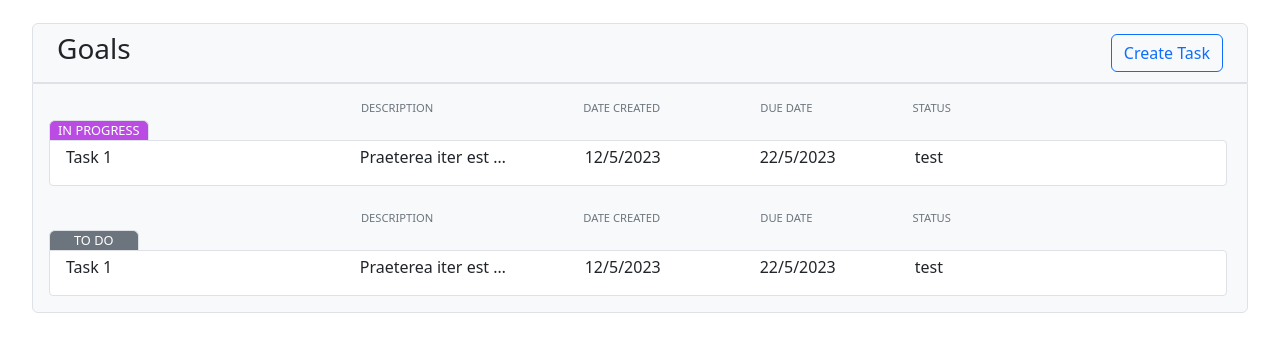
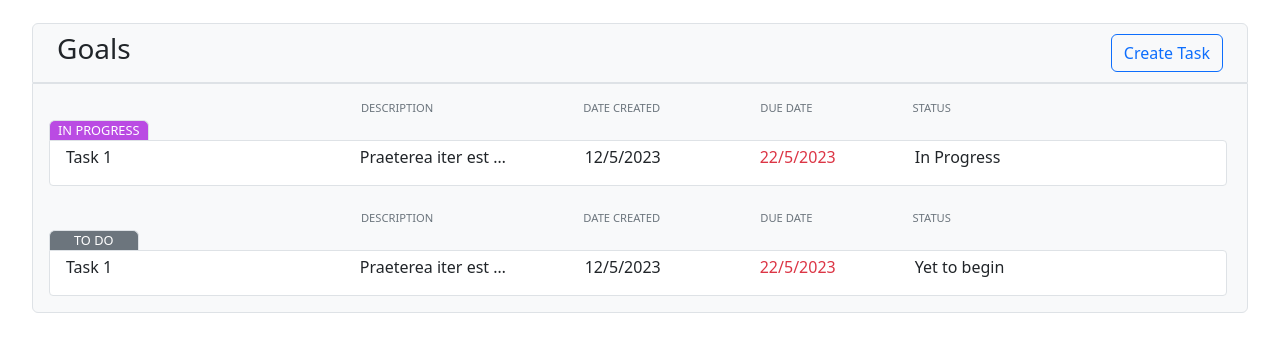
Before and after one commit to Benedictteo05/Personal, a plain HTML site: page index.html in a window 1280 px wide. Shown: the part 89-440 px from the top of the page. Drawn offline with nearby package versions, Linux system fonts and the light colour scheme.

Commit message:
Update index.html

```diff
--- a/index.html
+++ b/index.html
@@ -34,8 +34,8 @@
                             <div class="w-100 d-flex">
                                 <p class="text-truncate" style="width: 150px; margin-left: 65px;">Praeterea iter est quasdam res quas ex communi.</p>
                                 <p style="width: 100px; margin-left: 75px">12/5/2023</p>
-                                <p style="width: 100px; margin-left: 75px">22/5/2023</p>
-                                <p style="margin-left: 55px;">test</p>
+                                <p class="text-danger" style="width: 100px; margin-left: 75px">22/5/2023</p>
+                                <p style="margin-left: 55px;">In Progress</p>
                             </div>
                         </div>
                     </div>
@@ -57,8 +57,8 @@
                             <div class="w-100 d-flex">
                                 <p class="text-truncate" style="width: 150px; margin-left: 65px;">Praeterea iter est quasdam res quas ex communi.</p>
                                 <p style="width: 100px; margin-left: 75px">12/5/2023</p>
-                                <p style="width: 100px; margin-left: 75px">22/5/2023</p>
-                                <p style="margin-left: 55px;">test</p>
+                                <p class="text-danger" style="width: 100px; margin-left: 75px">22/5/2023</p>
+                                <p style="margin-left: 55px;">Yet to begin</p>
                             </div>
                         </div>
                     </div>
```
